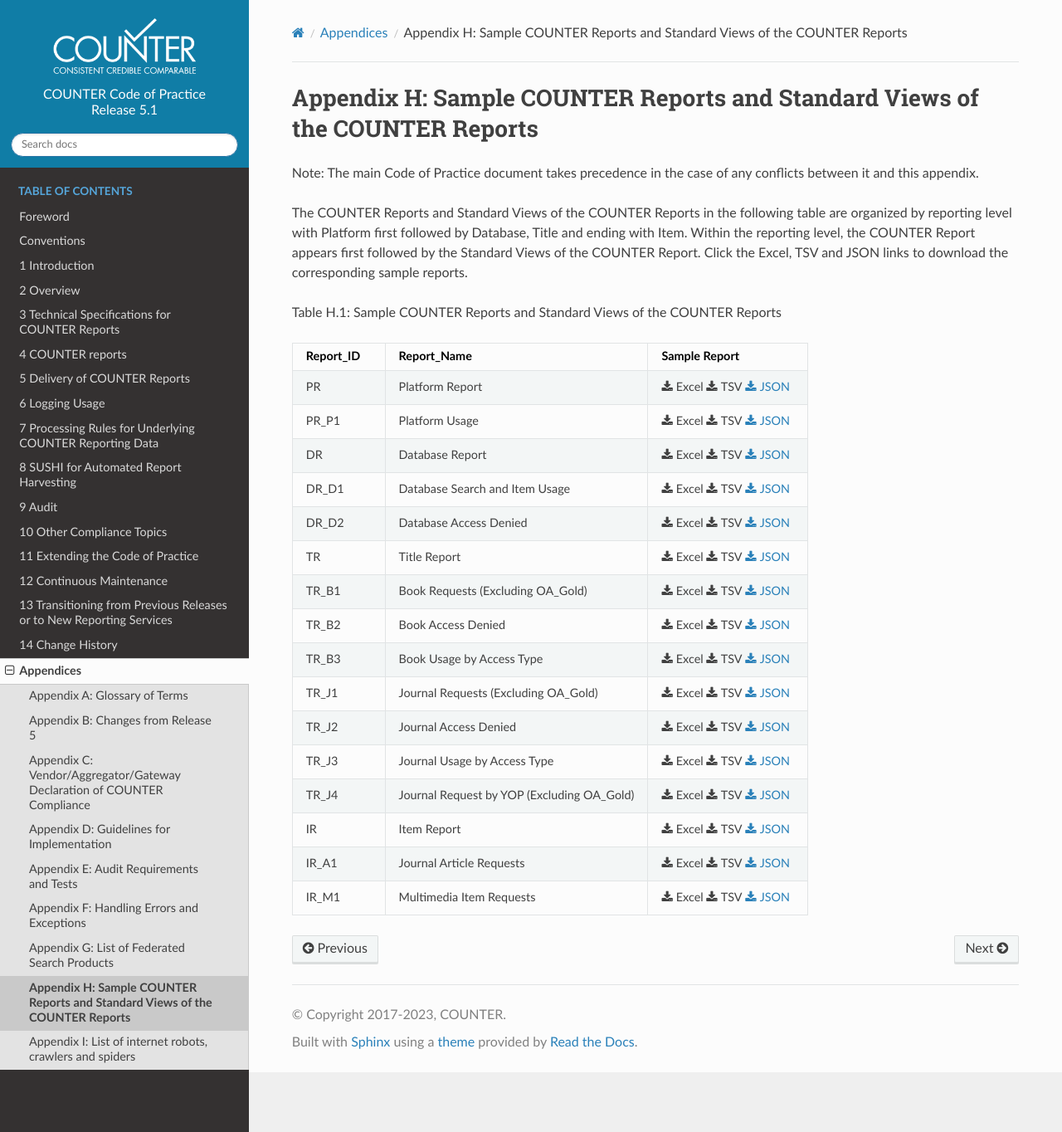
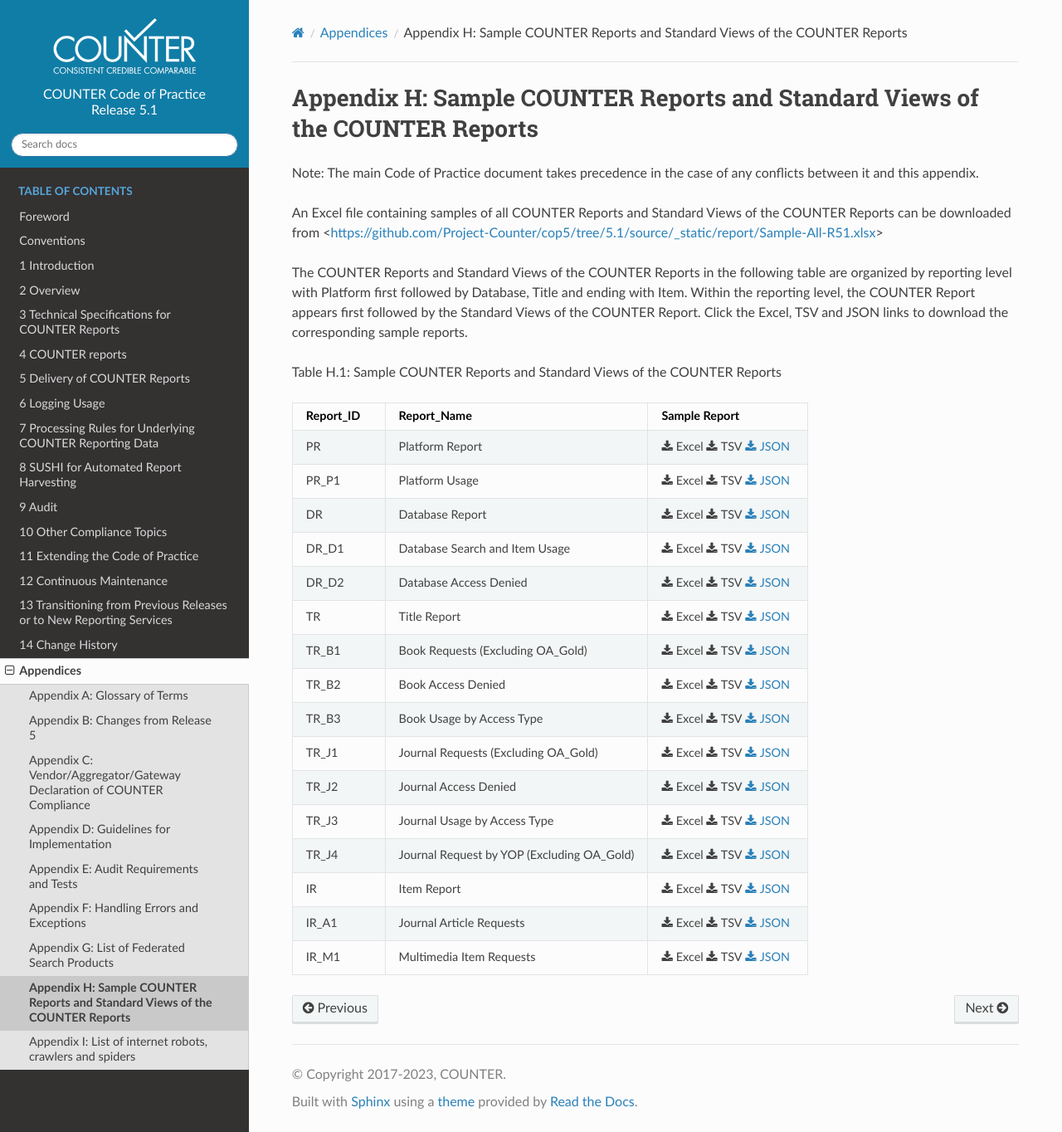
Before and after one commit to Project-Counter/cop5, a Sphinx documentation site: the page built from source/appendices/h-sample-counter-reports-and-standard-views.rst, in a window 1280 px wide and 1364 px high. Shown: the whole window at 83% size. Built offline with Sphinx 7.4.7 and the Read the Docs theme 2.0.0, drawn with Linux system fonts in a browser that asks for light colours.

Commit message:
sample reports
added a single excel file containing all reports & standard views. these have not yet been through the validation tool

```diff
--- a/source/appendices/h-sample-counter-reports-and-standard-views.rst
+++ b/source/appendices/h-sample-counter-reports-and-standard-views.rst
@@ -8,6 +8,8 @@
 ============================================================================
 
 Note: The main Code of Practice document takes precedence in the case of any conflicts between it and this appendix.
+
+An Excel file containing samples of all COUNTER Reports and Standard Views of the COUNTER Reports can be downloaded from <https://github.com/Project-Counter/cop5/tree/5.1/source/_static/report/Sample-All-R51.xlsx>
 
 The COUNTER Reports and Standard Views of the COUNTER Reports in the following table are organized by reporting level with Platform first followed by Database, Title and ending with Item. Within the reporting level, the COUNTER Report appears first followed by the Standard Views of the COUNTER Report. Click the Excel, TSV and JSON links to download the corresponding sample reports.
 
```
Also changed, not shown: 1 other file.
